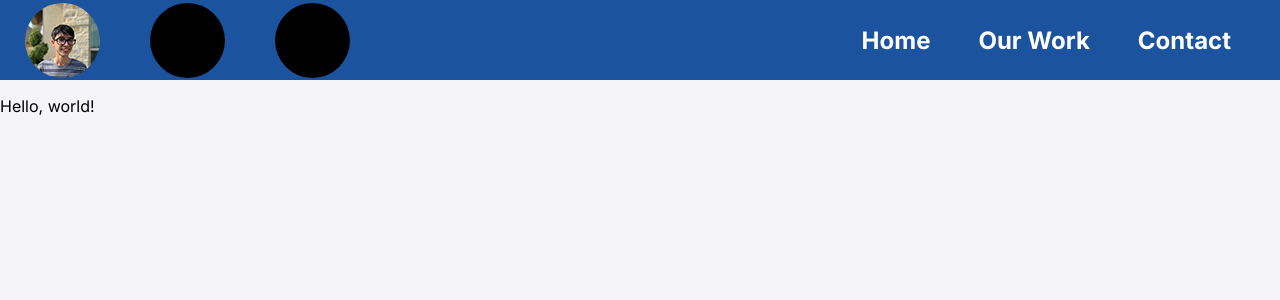
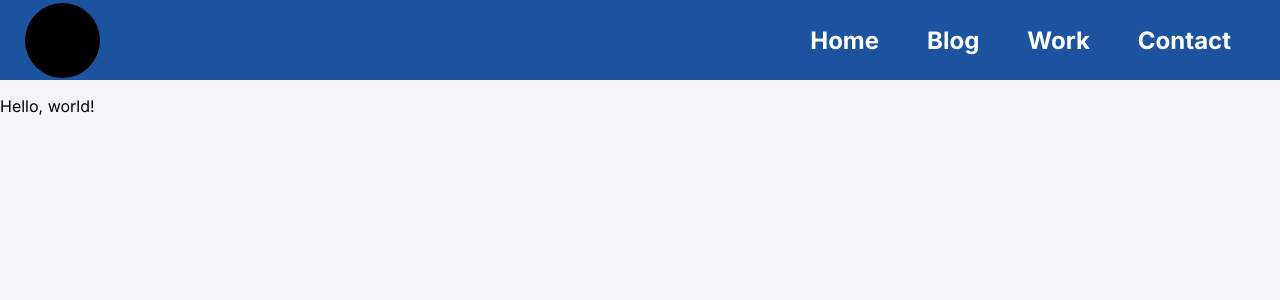
Before and after one commit to khattakdev/FlaskPortfolioSite, a Flask app: page / in a window 1280 px wide. Shown: the top 300 px of the page. Run offline with Flask 2, Linux system fonts and the light colour scheme.

Commit message:
first commit

```diff
--- a/app/__init__.py
+++ b/app/__init__.py
@@ -7,4 +7,4 @@ app = Flask(__name__)
 
 @app.route('/')
 def index():
-    return render_template('index.html', title="Lance Ellis", url=os.getenv("URL"))
+    return render_template('index.html', title="Lance, Joe, Hamdia", url=os.getenv("URL"))
--- a/app/templates/header.html
+++ b/app/templates/header.html
@@ -1,7 +1,5 @@
 <header class="nav-bar">
     <div class="nav-content flex">
-        <img src="/static/img/lanceResized.png">
-        <img src="/static/img/tempHeadshot.png">
         <img src="/static/img/tempHeadshot.png">
         <div class="grow"></div>
         <nav class="flex">
@@ -9,7 +7,10 @@
                 Home
             </a>
             <a>
-                Our Work
+                Blog
+            </a>
+            <a>
+                Work
             </a>
             <a>
                 Contact
```
